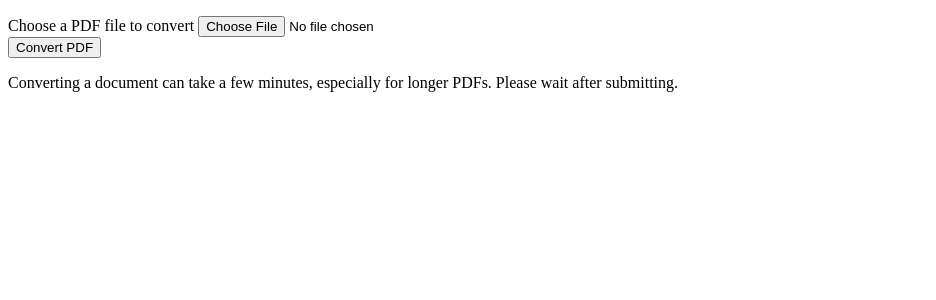
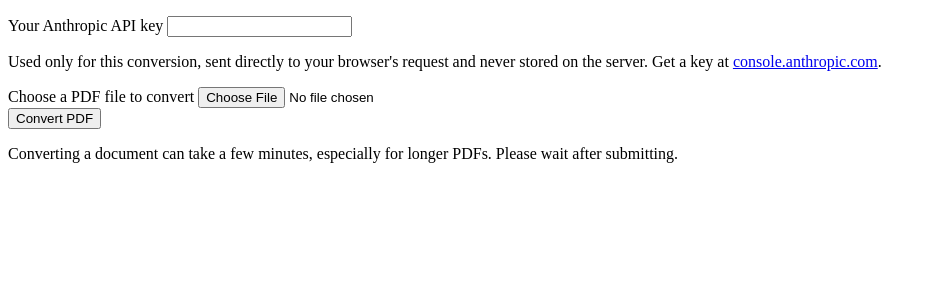
Before and after one commit to noah-Shaffer/pdf-reader-for-the-blind, a Flask app: page /upload in a window 1280 px wide. Shown: the part 98-398 px from the top of the page, without its empty margins (0-936 px from the left). Run offline with Flask 3, Linux system fonts and the light colour scheme.

Commit message:
Add bring-your-own-key support and a packaged desktop build
Each visitor now supplies their own Anthropic API key via the upload
form instead of the server reading one shared key from .env -- the key
is threaded per-request through parse_blocks/blocks_to_html down to
each vision_client call and never logged, stored, or persisted
server-side. batch_convert.py's CLI path is unchanged (still reads
.env, since it's run locally by whoever owns that key).

Also adds a desktop-app packaging path (pywebview + PyInstaller) as an
alternative to hosting a public website: each user runs the app
locally, so their key never crosses a network to any server at all.
Includes a GitHub Actions matrix build that produces macOS/Windows/
Linux artifacts and attaches them to a release on each version tag.

```diff
--- a/app/app.py
+++ b/app/app.py
@@ -1,28 +1,50 @@
 import logging
 import os
 import re
+import sys
 import uuid
 
 import anthropic
-from dotenv import load_dotenv
 from flask import Flask, abort, render_template, request, send_from_directory
 from werkzeug.utils import secure_filename
 
 from document_parser import extract_pages, parse_blocks
 from assemble import blocks_to_html
 
-load_dotenv()
-
 logging.basicConfig(level=logging.INFO)
 logger = logging.getLogger(__name__)
 
 BASE_DIR = os.path.dirname(os.path.abspath(__file__))
-UPLOAD_DIR = os.path.join(BASE_DIR, "uploads")
+
+# Under PyInstaller, __file__ resolves inside a bundle dir that's read-only
+# (--onedir) or a fresh temp extraction wiped after every run (--onefile) --
+# neither is a place to persist a user's uploads/converted documents across
+# runs, so those go to the OS's normal per-user app-data directory instead.
+# Templates are read-only either way, so they're fine loaded straight out of
+# sys._MEIPASS (the bundle's extraction root PyInstaller sets at runtime).
+_FROZEN = getattr(sys, "frozen", False)
+
+if _FROZEN:
+    template_folder = os.path.join(sys._MEIPASS, "templates")
+    app = Flask(__name__, template_folder=template_folder)
+
+    if sys.platform == "darwin":
+        _data_dir = os.path.expanduser("~/Library/Application Support/STEM-Access")
+    elif sys.platform == "win32":
+        _data_dir = os.path.join(os.environ.get("APPDATA", os.path.expanduser("~")), "STEM-Access")
+    else:
+        _data_dir = os.path.join(
+            os.environ.get("XDG_DATA_HOME", os.path.expanduser("~/.local/share")), "STEM-Access"
+        )
+    UPLOAD_DIR = os.path.join(_data_dir, "uploads")
+else:
+    app = Flask(__name__)
+    UPLOAD_DIR = os.path.join(BASE_DIR, "uploads")
+
 os.makedirs(UPLOAD_DIR, exist_ok=True)
 
 _JOB_ID_RE = re.compile(r"^[0-9a-f]{32}$")
 
-app = Flask(__name__)
 app.config["MAX_CONTENT_LENGTH"] = 50 * 1024 * 1024  # 50 MB
 
 
@@ -39,6 +61,10 @@ def upload_submit():
 
     if not uploaded.filename.lower().endswith(".pdf"):
         return render_template("upload.html", error="Only PDF files are supported.")
+
+    api_key = (request.form.get("api_key") or "").strip()
+    if not api_key:
+        return render_template("upload.html", error="Please enter your Anthropic API key.")
 
     job_id = uuid.uuid4().hex
     job_dir = os.path.join(UPLOAD_DIR, job_id)
@@ -59,7 +85,12 @@ def upload_submit():
         # parse_blocks may call Claude (transcribe_page) for pages where
         # local text extraction produced broken math -- handled separately
         # from the PDF-read failure above.
-        blocks = parse_blocks(pages, pdf_path=pdf_path)
+        blocks = parse_blocks(pages, pdf_path=pdf_path, api_key=api_key)
+    except anthropic.AuthenticationError:
+        return render_template(
+            "upload.html",
+            error="That Anthropic API key was rejected. Double-check it and try again.",
+        )
     except anthropic.APIError:
         logger.exception("Anthropic API call failed while transcribing a page")
         return render_template(
@@ -76,7 +107,12 @@ def upload_submit():
     logger.info("Parsed %d blocks", len(blocks))
 
     try:
-        content_html = blocks_to_html(blocks)
+        content_html = blocks_to_html(blocks, api_key=api_key)
+    except anthropic.AuthenticationError:
+        return render_template(
+            "upload.html",
+            error="That Anthropic API key was rejected. Double-check it and try again.",
+        )
     except anthropic.APIError:
         logger.exception("Anthropic API call failed while describing a figure")
         return render_template(
--- a/app/assemble.py
+++ b/app/assemble.py
@@ -502,11 +502,13 @@ def _image_result_to_html(result, caption):
     return f"<figure><figcaption>{caption_html}</figcaption>{description_html}</figure>"
 
 
-def blocks_to_html(blocks, image_results=None):
+def blocks_to_html(blocks, image_results=None, api_key=None):
     """image_results: optional {path: {"kind":..., "content":...}} of
     already-fetched figure descriptions (e.g. from a Batches API run). Any
     image not already in it gets described live, concurrently -- each call
-    is independent, so there's no reason to wait on them one at a time."""
+    is independent, so there's no reason to wait on them one at a time.
+    api_key: forwarded to each describe_image call (per-request BYOK key
+    from the upload form)."""
     image_results = dict(image_results or {})
 
     # One pass: assign each heading a stable id, track its nearest ancestor
@@ -536,7 +538,8 @@ def blocks_to_html(blocks, image_results=None):
     if missing:
         with ThreadPoolExecutor(max_workers=MAX_WORKERS) as executor:
             future_to_path = {
-                executor.submit(describe_image, path, context): path for path, context in missing
+                executor.submit(describe_image, path, context, api_key=api_key): path
+                for path, context in missing
             }
             for future in as_completed(future_to_path):
                 path = future_to_path[future]
--- a/app/document_parser.py
+++ b/app/document_parser.py
@@ -98,11 +98,12 @@ def extract_pages(pdf_path, image_dir):
     )
 
 
-def parse_blocks(pages, pdf_path=None):
+def parse_blocks(pages, pdf_path=None, api_key=None):
     """pdf_path: enables the math-garbled-page fallback (renders the page
     and has Claude transcribe it directly) -- pass it whenever available.
     Without it, garbled pages are parsed locally like any other (i.e. left
-    garbled)."""
+    garbled). api_key: forwarded to each transcribe_page call (per-request
+    BYOK key from the upload form)."""
     per_page_blocks = [None] * len(pages)
     garbled_jobs = []  # (page_index, page_number, local_blocks, context_text)
 
@@ -135,7 +136,9 @@ def parse_blocks(pages, pdf_path=None):
         )
         with ThreadPoolExecutor(max_workers=MAX_WORKERS) as executor:
             future_to_job = {
-                executor.submit(transcribe_page, pdf_path, page_number, context_text=context_text): (
+                executor.submit(
+                    transcribe_page, pdf_path, page_number, context_text=context_text, api_key=api_key
+                ): (
                     i,
                     page_number,
                     local_blocks,
--- a/app/templates/upload.html
+++ b/app/templates/upload.html
@@ -37,6 +37,16 @@
 
     <form id="upload-form" action="{{ url_for('upload_submit') }}" method="post" enctype="multipart/form-data">
       <div>
+        <label for="api-key">Your Anthropic API key</label>
+        <input type="password" id="api-key" name="api_key" autocomplete="off" aria-describedby="api-key-hint" required>
+        <p id="api-key-hint">
+          Used only for this conversion, sent directly to your browser's request and never stored on
+          the server. Get a key at
+          <a href="https://console.anthropic.com" target="_blank" rel="noopener">console.anthropic.com</a>.
+        </p>
+      </div>
+
+      <div>
         <label for="pdf-file">Choose a PDF file to convert</label>
         <input type="file" id="pdf-file" name="pdf" accept="application/pdf" required>
       </div>
@@ -50,12 +60,22 @@
   </main>
 
   <script>
+    // Convenience only: remembers the key in this browser so it doesn't
+    // have to be retyped on every conversion. Never sent anywhere except
+    // this form's own submission to this server.
+    var apiKeyField = document.getElementById('api-key');
+    var storedKey = window.localStorage.getItem('stem-access-api-key');
+    if (storedKey) {
+      apiKeyField.value = storedKey;
+    }
+
     // Progressive enhancement: the form still works with JS disabled --
     // the browser's own navigation/loading state is the only feedback then.
     // With JS, confirm the submission happened immediately, for sighted
     // users (button state) and screen reader users (the aria-live region
     // re-announces because its text content changes) alike.
     document.getElementById('upload-form').addEventListener('submit', function () {
+      window.localStorage.setItem('stem-access-api-key', apiKeyField.value);
       var button = document.getElementById('submit-button');
       button.disabled = true;
       button.textContent = 'Converting…';
--- /dev/null
+++ b/requirements-desktop.txt
@@ -0,0 +1,5 @@
+# Extra dependencies for the desktop build only -- not needed to run the
+# web app (see requirements.txt). Install both when building/running the
+# desktop version: pip install -r requirements.txt -r requirements-desktop.txt
+pywebview
+pyinstaller
```
Also changed, not shown: app/desktop_main.py (added, +43 -0 lines), app/vision_client.py (+12 -8 lines), .github/workflows/desktop-build.yml (added), README.md, 2 other files.
